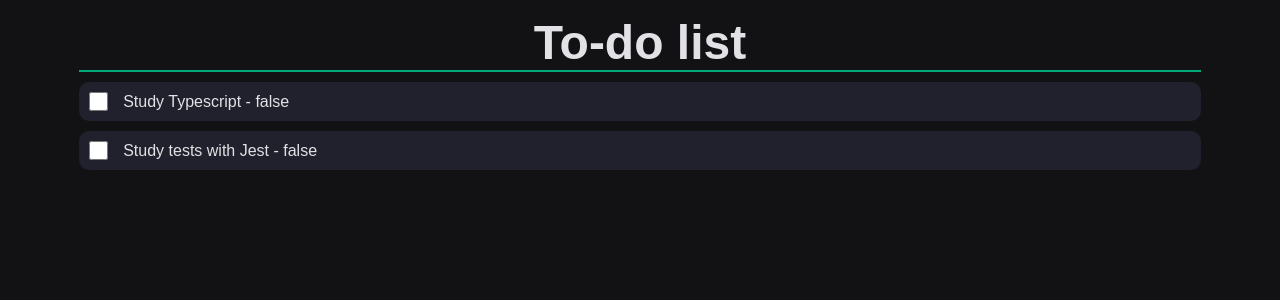
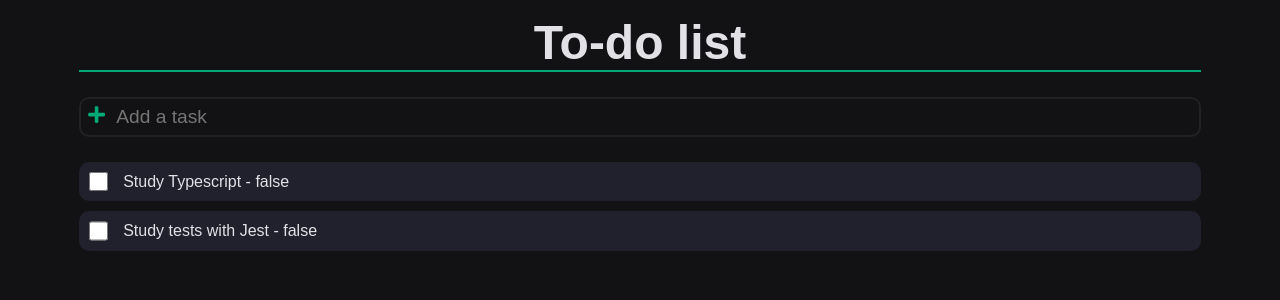
Before and after one commit to rvahilario/todo-app-challenge01, a Next.js app: page / in a window 1280 px wide. Shown: the top 300 px of the page. Built offline with nearby package versions, Linux system fonts and the light colour scheme.

Commit message:
feat(main): addTask comp in Main

```diff
--- a/src/components/Main/Main.tsx
+++ b/src/components/Main/Main.tsx
@@ -1,5 +1,6 @@
 import { Header } from 'components/Header';
 import { TaskDisplay } from 'components/TaskDisplay';
+import { AddTask } from 'components/AddTask';
 import { useState } from 'react';
 import { Container, Area } from './styles';
 
@@ -11,10 +12,21 @@ export const Main = () => {
 		{ id: 2, name: 'Study tests with Jest', done: false },
 	]);
 
+	const handleAddTask = (taskName: string) => {
+		const newTask = {
+			id: list.length + 1,
+			name: taskName,
+			done: false,
+		};
+
+		setList([newTask, ...list]);
+	};
+
 	return (
 		<Container>
 			<Area>
 				<Header title='To-do list' />
+				<AddTask onEnter={handleAddTask} />
 				{list.map(task => (
 					<TaskDisplay task={task} key={task.id} />
 				))}
```
